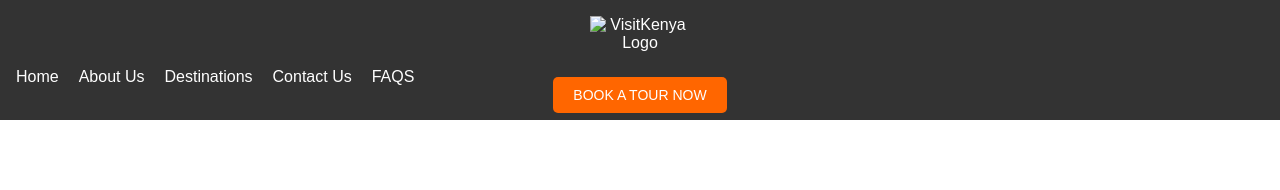
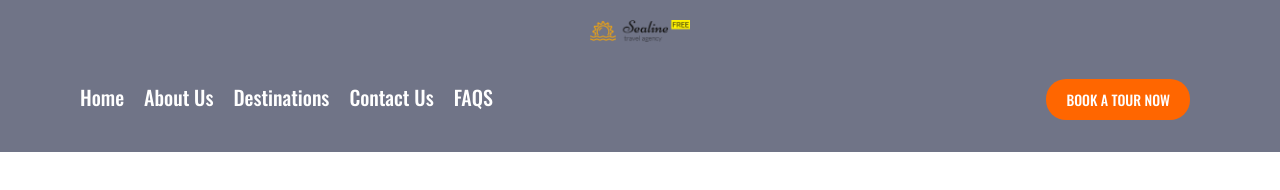
Before and after one commit to Bogita588/VisitKenya-Travel-Agency, a plain HTML site: page index.html in a window 1280 px wide. Drawn offline with nearby package versions, Linux system fonts and the light colour scheme.

Commit message:
Added new code styling the button and navigation items

```diff
--- a/index.html
+++ b/index.html
@@ -4,12 +4,15 @@
     <meta charset="UTF-8">
     <meta name="viewport" content="width=device-width, initial-scale=1.0">
     <link rel="stylesheet" href="styles.css">
+    <link rel="preconnect" href="https://fonts.googleapis.com">
+<link rel="preconnect" href="https://fonts.gstatic.com" crossorigin>
+<link href="https://fonts.googleapis.com/css2?family=Oswald:wght@500&display=swap" rel="stylesheet">
     <title>VisitKenya Travel Agency</title>
 </head>
 <body>
     <header>
         <div class="logo">
-            <img src="path/to/your/logo.png" alt="VisitKenya Logo">
+            <img src="Images\VisitKenya Logo.png" alt="VisitKenya Logo">
         </div>
         <nav>
             <ul>
@@ -19,10 +22,11 @@
                 <li><a href="#contact">Contact Us</a></li>
                 <li><a href="#faqs">FAQS</a></li>
             </ul>
+            <div class="cta-button">
+                <a href="#book-now" class="button">BOOK A TOUR NOW</a>
+            </div>
         </nav>
-        <div class="cta-button">
-            <a href="#book-now" class="button">BOOK A TOUR NOW</a>
-        </div>
+
     </header>
 
 </body>
--- a/styles.css
+++ b/styles.css
@@ -1,12 +1,13 @@
 body {
-    font-family: 'Arial', sans-serif;
+    font-family: 'Oswald', sans-serif;
     margin: 0;
     padding: 0;
     box-sizing: border-box;
+    font-size: 20px;
 }
 
 header {
-    background-color: #333;
+    background-color: #040b2c91;
     color: white;
     padding: 1em;
     text-align: center;
@@ -27,18 +28,22 @@ nav {
     display: flex;
     justify-content: space-between;
     align-items: center;
+    padding: 1em;
 }
 
 nav ul {
     list-style: none;
-    padding: 0;
+    display: flex;
+    align-items: center;
     margin: 0;
-    display: flex;
-    align-items: center; /* Center items vertically in the list */
 }
 
 nav li {
     margin-right: 20px;
+    transition: color 0.3s ease;
+}
+nav li:hover {
+    color: #ecf00f;
 }
 
 a {
@@ -55,14 +60,16 @@ a {
     color: white;
     padding: 10px 20px;
     border: none;
-    border-radius: 5px;
+    border-radius: 20px;
     text-decoration: none;
     font-size: 14px;
     cursor: pointer;
+    margin-right: 50px;
+    transition: background-color 0.4s ease;
 }
-
-/* Media queries for responsiveness */
-
+.button:hover{
+    background: #183cdf;
+}
 @media screen and (max-width: 768px) {
     .logo {
         margin-bottom: 0;
@@ -76,11 +83,15 @@ a {
     nav {
         flex-direction: column;
         align-items: flex-start;
+        padding: 0.5em;
+    }
+
+    nav ul {
         margin-top: 1em;
     }
 
     .cta-button {
-        margin-left: 0; /* Reset margin for smaller screens */
+        margin-left: 0;
         margin-top: 1em;
     }
 }
```
Also changed, not shown: Images/VisitKenya Logo.png (added).
